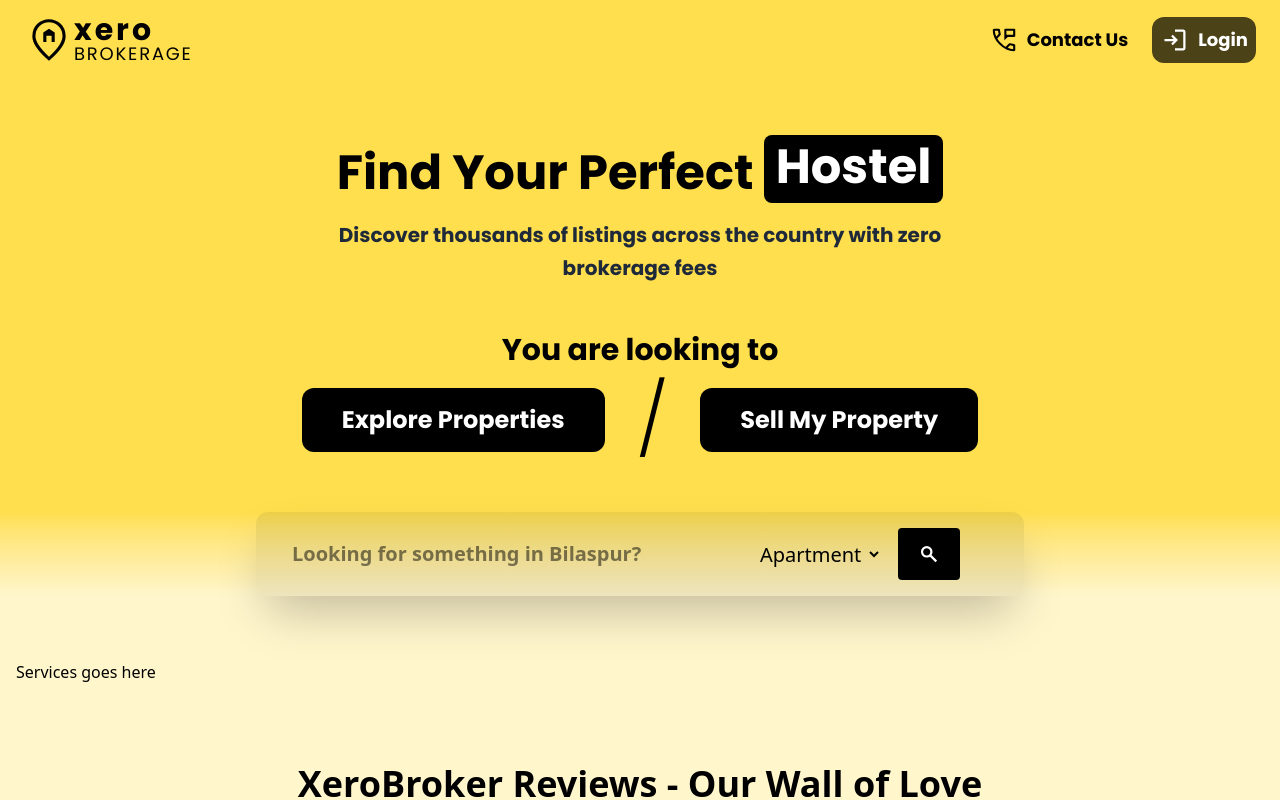
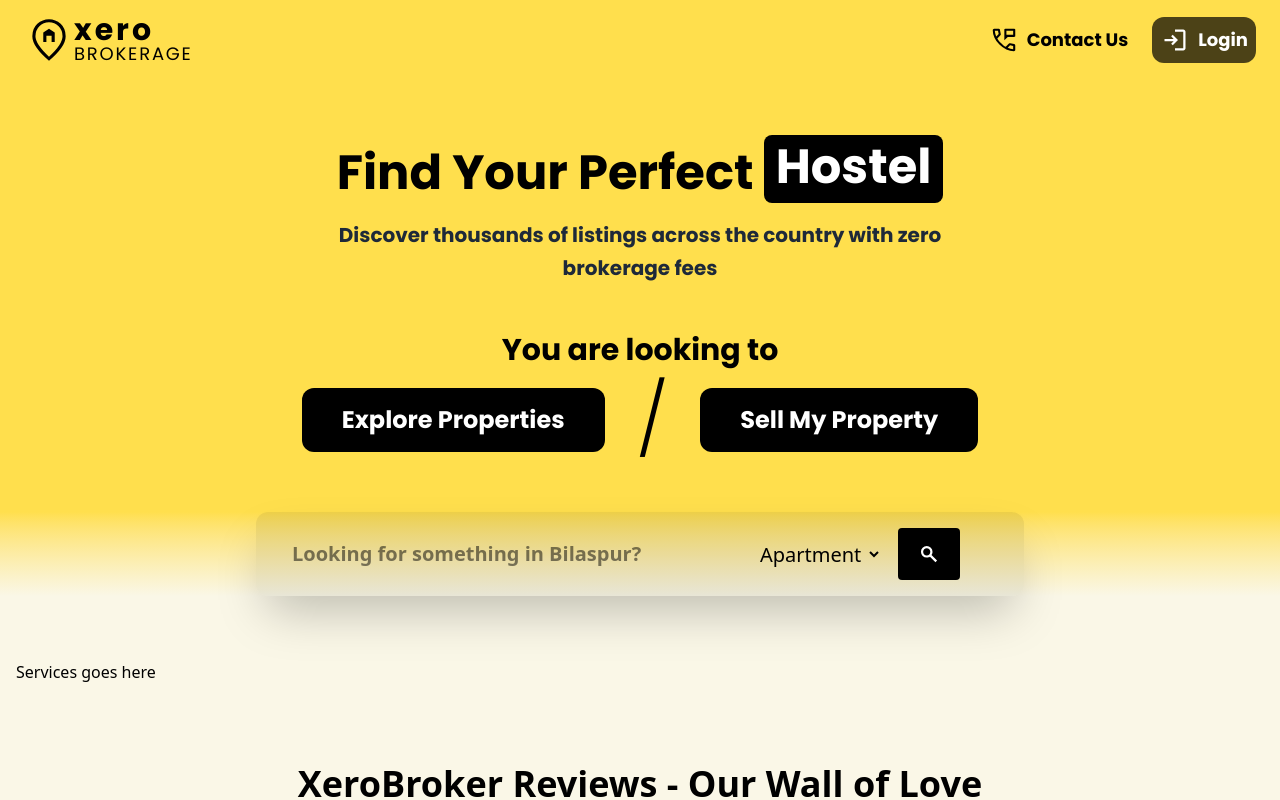
Before and after one commit to yrCodem/XeroBrokerage, a Next.js app in the folder xerobrokerage/: page / in a window 1280 px wide. Shown: the top 800 px of the page. Built offline with nearby package versions, Linux system fonts and the light colour scheme.

Commit message:
fix: color scheme

```diff
--- a/xerobrokerage/src/app/layout.js
+++ b/xerobrokerage/src/app/layout.js
@@ -12,7 +12,7 @@ export const metadata = {
 export default function RootLayout({ children }) {
   return (
     <html lang="en">
-      <body className="bg-[#fff6cc] ">
+      <body className="bg-[#faf7e7] ">
         <AuthProvider>
           <Navbar />
           <main className="max-h-[90vh] max-w-screen relative top-[79px]">
--- a/xerobrokerage/src/app/page.jsx
+++ b/xerobrokerage/src/app/page.jsx
@@ -10,7 +10,7 @@ export default function Home() {
   return (
     <>
       <Hero />
-      <div className="container mx-auto min-w-full px-4 bg-gradient-to-b from-[#ffdf4d] to-[#fff6cc] h-fit mb-16">
+      <div className="container mx-auto min-w-full px-4 bg-gradient-to-b from-[#ffdf4d] to-[#faf7e7] h-fit mb-16">
         <PropertySearch />
       </div>
       <div className="container mx-auto px-4">
```
